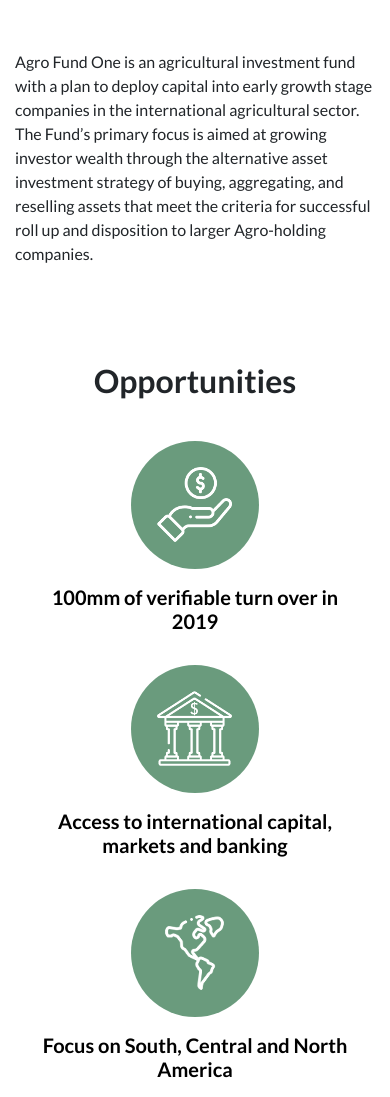
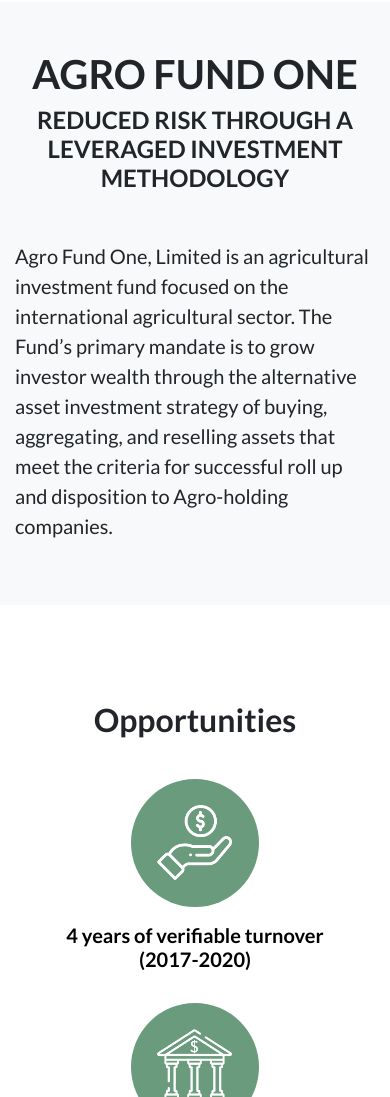
Before and after one commit to smnwltr/agrofund.one, a Jekyll site: the page built from index.html, in a window 390 px wide and 1400 px high, cut to the strip 303-1400 px from the top of the window. Built offline with Jekyll 4.4.1, drawn with Linux system fonts in a browser that asks for light colours; some of the changed text lies outside the part shown.

Commit message:
Update after Guis feedback, including new media item, different headline placement, etc.

```diff
--- a/_data/general.yml
+++ b/_data/general.yml
@@ -1,38 +1,39 @@
 items:
-  headline: REDUCED RISK THROUGH A LEVERAGED INVESTMENT METHODOLOGY
+  headline: AGRO FUND ONE
+  subline: REDUCED RISK THROUGH A LEVERAGED INVESTMENT METHODOLOGY
   description: >-
-    Agro Fund One is an agricultural investment fund with a plan to deploy capital into early growth stage companies in the international agricultural sector. The Fund’s primary focus is aimed at growing investor wealth through the alternative asset investment strategy of buying, aggregating, and reselling assets that meet the criteria for successful roll up and disposition to larger Agro-holding companies.
+    Agro Fund One, Limited is an agricultural investment fund focused on the international agricultural sector. The Fund’s primary mandate is to grow investor wealth through the alternative asset investment strategy of buying, aggregating, and reselling assets that meet the criteria for successful roll up and disposition to Agro-holding companies.
   opps:
     heading: Opportunities
     items:
       -
         icon: /assets/img/opps/turnover.png
-        heading: 100mm of verifiable turn over in 2019
+        heading: 4 years of verifiable turnover (2017-2020)
         text: >-
-          Supported by this audit, a great international team and strategic vision, this fund now has the opportunity to invest into a new, scalable enterprise model utilizing the resources, and more importantly the dynamic international relationships earned through our developments-to-date
+          Having built a great international team and strategic vision, this fund now has the opportunity to invest into a new, scalable enterprise model utilizing the resources, and more importantly the dynamic international relationships earned through our developments-to-date.
       -
         icon: /assets/img/opps/bank.png
         heading: Access to international capital, markets and banking
         text: >-
-          Agro Fund One has developed close relationships with approximately 50 high and ultra-high net worth individual investors from around the world. Furthermore, international banking transactions are facilitated through our many offices around the globe.
+          Agro Fund One, Limited has developed close relationships with approximately 50 high and ultra-high net worth individual investors from around the world as well as proprietary and partner based international banking and multi-currency relationships.
       -
         icon: /assets/img/opps/america.png
         heading: Focus on South, Central and North America
         text: >-
-          The Fund manager has identified specific opportunistic market opportunities in North, Central and South America. The plan is to acquire assets in agricultural processing, logistics and storage by targeting institution owned or controlled, non-performing and distressed loans or equity positions.
+          Agro Fund One, Limited has identified specific opportunistic market opportunities in North, Central and South America. We plan to acquire assets in agricultural processing, logistics and storage by targeting institution owned or controlled, non-performing and distressed loans or equity positions.
       -
         icon: /assets/img/opps/growth.png
-        heading: Support growth-stage companies in the international agricultural sector
+        heading: Growing with innovative companies in the international agricultural sector
         text: >-
-         Projects focus on North and South America and a stand-alone project in the Horn of Africa in a wide range of sectors ranging from crop inputs, logistics, processing, growing and ag tech innovations.
+         Projects in North and South America and a stand-alone project in the Horn of Africa focus on a wide range of sectors ranging from crop inputs, logistics, processing, growing and ag-tech innovations.
       -
         icon: /assets/img/opps/farm.png
-        heading: Partnership with farms located in historical low cost producer regions of the world
+        heading: Partnerships with farmers located in high yield production regions over two continents world
         text: >-
-          Farmland represents an attractive, long-term investment while providing significant relative capital preservation during times of economic turmoil.
+          Farmland and food represent a an attractive, long-term investment while providing significant relative capital preservation throughout times of economic turmoil.
       -
         icon: /assets/img/opps/partner.png
-        heading: Public-Private partneship
+        heading: Public-Private partnership supporting food security and sustainability
         text: >-
           Experience in key public-private partnerships in developing countries. More capital mobilized through innovative methods like blended finance and benchmarks to explore ways to cooperate.
   team:
@@ -62,7 +63,7 @@ items:
         mail: anatolii@mesabafinance.com
         linkedin: https://www.linkedin.com/in/aosadchyi/
         text: >-
-          Text
+          Based in Kyiv, Ukraine. Anatolii is responsible for developing and managing initiatives for international project management improvements. His ability to review international project plans and coordinate project activities alongside his experience in the agro field will ensure the ongoing success of our investments. Anatolii is also the founder of Labirudza farms, the first large-scale eco-tourism project in Ukraine.
       -
         name: Mark M. Erjavec
         title: Fund Manager
@@ -70,38 +71,35 @@ items:
         mail: mark@mesabafinance.com
         linkedin: https://www.linkedin.com/in/markerjavec/
         text: >-
-          With the support of a market-leading research team and hands-on management of direct investments, Mark now travels the world exploring new opportunities and working to construct a quality portfolio of investments on behalf of Agro Fund One.
+          With the support of a market-leading research team and hands-on management of direct investments, Mark travels the world exploring new opportunities and working to develop quality relationships on behalf of the Agro Fund One and for our our stakeholders.
   portfolio:
     heading: Portfolio
     text: >-
-      Between an Eastern European office in Kyiv, Ukraine and a Midwestern United States office in
-      Denver, USA and the Fund headquarters in Hong Kong, and our field operations spread over
-       5 continents, the reach of our fund is truly global touching each market and sector that we serve.
+      Between Eastern European offices in Georgia and Ukraine, a trading office scheduled to open mid-2021 in Switzerland, our banking center in Hong Kong, field operations spread over 5 continents, our key Horn of Africa strategy, and our Midwestern headquarters in the United States, we have built our fund on a truly global reach.
     items:
       -
-        heading: Blue Heron Farms in the country of Georgia
+        heading: Marvella farms - fresh produce grown in the desert
         p: >-
-          Actively managing an 1800 hectares farm on behalf of a Georgian patriarchy since 2015. Our work in Georgia further includes the active management of one of the region’s largest bee apiary enterprises and imports of specialty row crop machinery through a revenue share model on specialty crops.
-        href: www.blueheron.info
-
-      -
-        heading: Marvella Farms - just in time delivery sourcing for perishable food grown in the desert
-        p: >-
-          Oasis complex of indoor vertical farms producing year round fresh produce grown in the desert utilizing practical, sustainable and affordable design that can be replicated at scale. The fresh produce will be marketed locally and for export through both the shipping port and inland to support the cities of Africa.
+          Oasis complex of indoor vertical farms producing year round fresh produce grown in the desert utilizing practical, sustainable and affordable design that can be replicated at scale. The fresh produce will be marketed locally and for export through both the shipping port and inland to support the cities of Africa, the fastest growing population in the world.
         href: dji.wltr.co
       -
         heading: Precision aero application done by Aero Fleet One
         p: >-
-          As a licensee of AeroDrone heavy payload, a fixed wing technology from Europe, we are working with customers throughout north and South America to develop the first UAV fleet capable of commercial scale aerial application services. Based in North Dakota our company currently focuses on fleet development, marketing and the development of a logistical and operations team.
-        href: www.arefleetone.com
+          As a licensee of an advanced heavy payload, a fixed wing technology from Europe, we work with customers throughout North and South America to develop the first UAV fleet capable of commercial scale aerial application services. Based in North Dakota our company currently focuses on fleet development, marketing and the development of a logistical and operations team.
+        href: www.aerofleetone.com
+      -
+        heading: Blue Heron Farms in the country of Georgia
+        p: >-
+          Actively managing an 1800 hectare farm on behalf of a Georgian institutional client since 2012. We also co-own a large specialty row crop machinery portfolio that is lease through a revenue share model on specialty crops in the region. Our work in Georgia once included the active management of one of the region’s largest bee apiary enterprises.
+        href: www.blueheron.info
+      -
+        heading: Site management in Colorado - USA
+        p: >-
+          Agro Fund One has the opportunity to develop indoor grow facilities on two sites one with rail access and both with water and solar capabilities.
       -
         heading: Site management in Minnesota - USA
         p: >-
           Agro Fund One has the opportunity to develop indoor grow facilities in two sites that are powered by renewable solar energy.
-      -
-        heading: Site management in Colorado - USA
-        p: >-
-          Agro Fund One is actively talking with our network to create a sustainable business model to develop this site
     pois:
       -
         name: Hong Kong
@@ -154,7 +152,7 @@ items:
     title: A Letter From Mark M. Erjavec
     text: >-
       My career and business success includes the experiences of being a first mover. I and the colleagues I surround myself with demonstrate keen ability to identify feasible pathways to success. I have learned that the leading agricultural players, many of whom I nurture relations, value transparency and therefore I make it a hallmark of my relationship building. In developing relationships my goal is to make a market for others by forging a business model that attracts capital investment from the world’s agricultural investors. Because assets can react differently to the same economic event, investment diversity will ensure ongoing success.<br><br>
-      My investments are done through Mesaba Finance Company Inc, which supports a boutique investment banking operation and employs international staff to manage funds related to agriculture and other specialty finance in North, Central and South America, as well as a project in the Horn of Africa.
+      My investments are done through Mesaba Finance Company Incorporated, which supports a boutique investment banking operation and employs international staff to manage funds related to agriculture and other specialty finance in North, Central and South America, as well as a project in the Horn of Africa.
     link: Go To MesabaFinance.com
     url: http://www.mesabafinance.com
     img: /assets/img/team/mark-erjavec.jpg
--- a/_includes/footer.html
+++ b/_includes/footer.html
@@ -1,7 +1,7 @@
 <!-- assign variable to invalidate cache upon each new build -->
 {% assign cache_buster = site.time | date: '%s%N' %}
 
-<div class="flex-container font-weight-bold bg-green text-white">
+<div class="flex-container font-weight-bold bg-green text-white" id="footer">
     <div class="container py-5 text-center">
         <p>Copyright &copy; Agro Fund One 2017-<span id="currentYear"></span>
         </p>
--- a/assets/css/main.scss
+++ b/assets/css/main.scss
@@ -199,7 +199,7 @@ background-color: #fff;
 
   .headline {
     position: absolute;
-    top: 50%;
+    top: 27%;
     left: 50%;
     transform: translate(-50%,-50%);
     text-align: center;
@@ -320,6 +320,14 @@ background-color: #fff;
 
 }
 
+/* footer */
+
+#footer {
+  a {
+    color: white
+  }
+}
+
 #map {
   height: 500px;
   @media (max-width: 820px) {
--- a/index.html
+++ b/index.html
@@ -11,15 +11,26 @@ title:
     <video autoplay muted playsinline preload loop class="bg-video" poster="{{'/assets/video/poster.jpg'}}?{{cache_buster}}">
         <source src="{{'/assets/video/seeds.mp4'}}?{{cache_buster}}" type="video/mp4">
     </video>
-    <div class="headline">
+    <div class="headline d-none d-md-block">
         <h1 class="text-white">{{general.headline}}</h1>
+        <h3 class="text-white">{{general.subline}}</h3>
     </div>
 </div>
 
 <!-- intro section -->
-<div class="container section">
+
+<div class="section bg-light">
     <a class="anchor" id="introduction"></a>
-    <p>{{general.description}}</p>
+    <div class="container">
+        <div class="d-md-none text-center mb-5">
+            <h1>{{general.headline}}</h1>
+            <h4>{{general.subline}}</h4>
+        </div>
+        <p class="lead">{{general.description}}</p>
+    </div>
+</div>
+
+<div class="container pb-5 mb-5">
     <h2 class="mt-5 pt-5 text-center">{{general.opps.heading}}</h2>
     <div class="row mt-3">
         {% for i in general.opps.items %}
@@ -63,7 +74,7 @@ title:
                         <p class="card-text">{{i.p}}</p>
                         {% if i.href %}
                             <p class="card-text">
-                                <a href="//{{i.href}}" target="_blank">{{i.href}}</a>
+                                <a href="http://{{i.href}}" target="_blank">{{i.href}}</a>
                             </p>
                         {% endif %}
                     </div>
```
Also changed, not shown: _news/2019-12-9-minnesota-firms-in-east-africa.md (added, +6 -0 lines), _news/2020-03-31-aero-fleet-tioga.md (+0 -2 lines), _news/2020-04-01-news-item-2.md (deleted, +0 -6 lines), _news/2020-04-12-news-item-3.md (deleted, +0 -6 lines), assets/img/news/aero-fleet-one-tioga.png, assets/img/news/minnesota-east-africa.png (added), assets/img/team/mark-erjavec.jpg.
